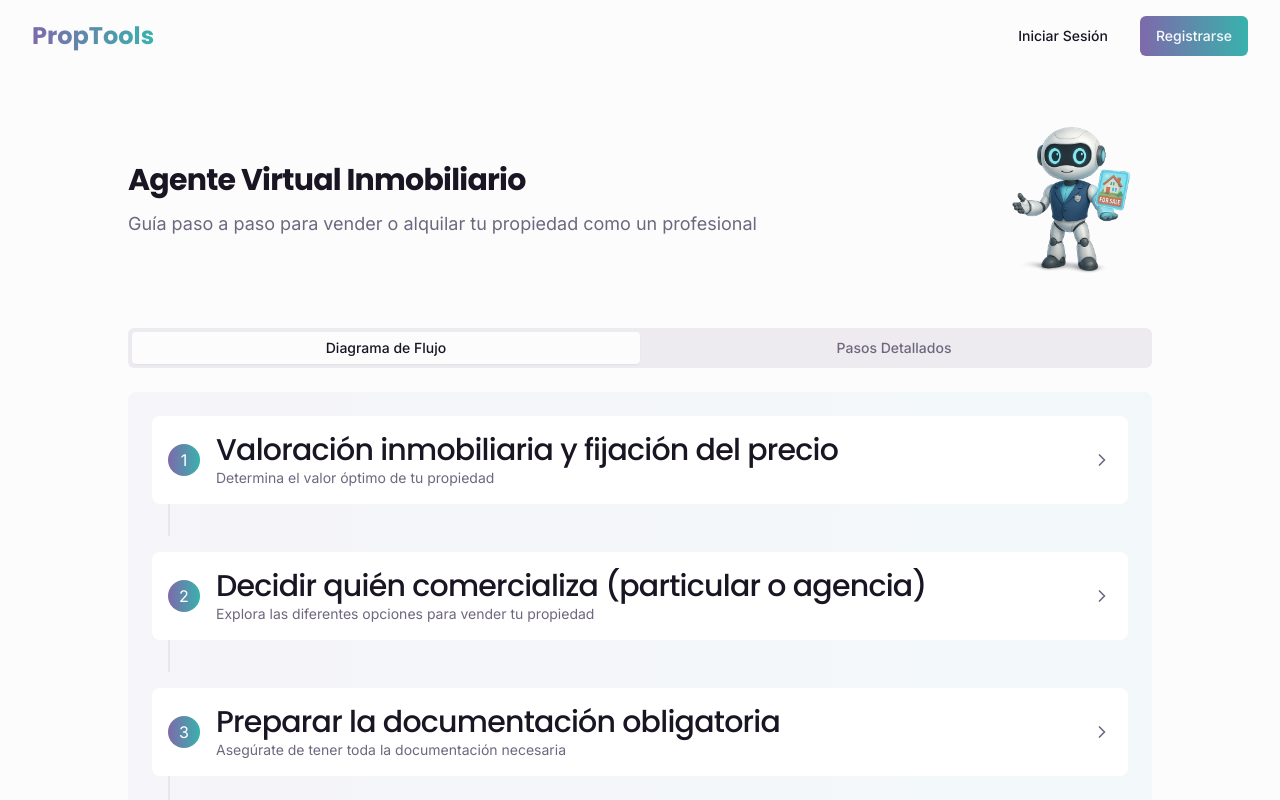
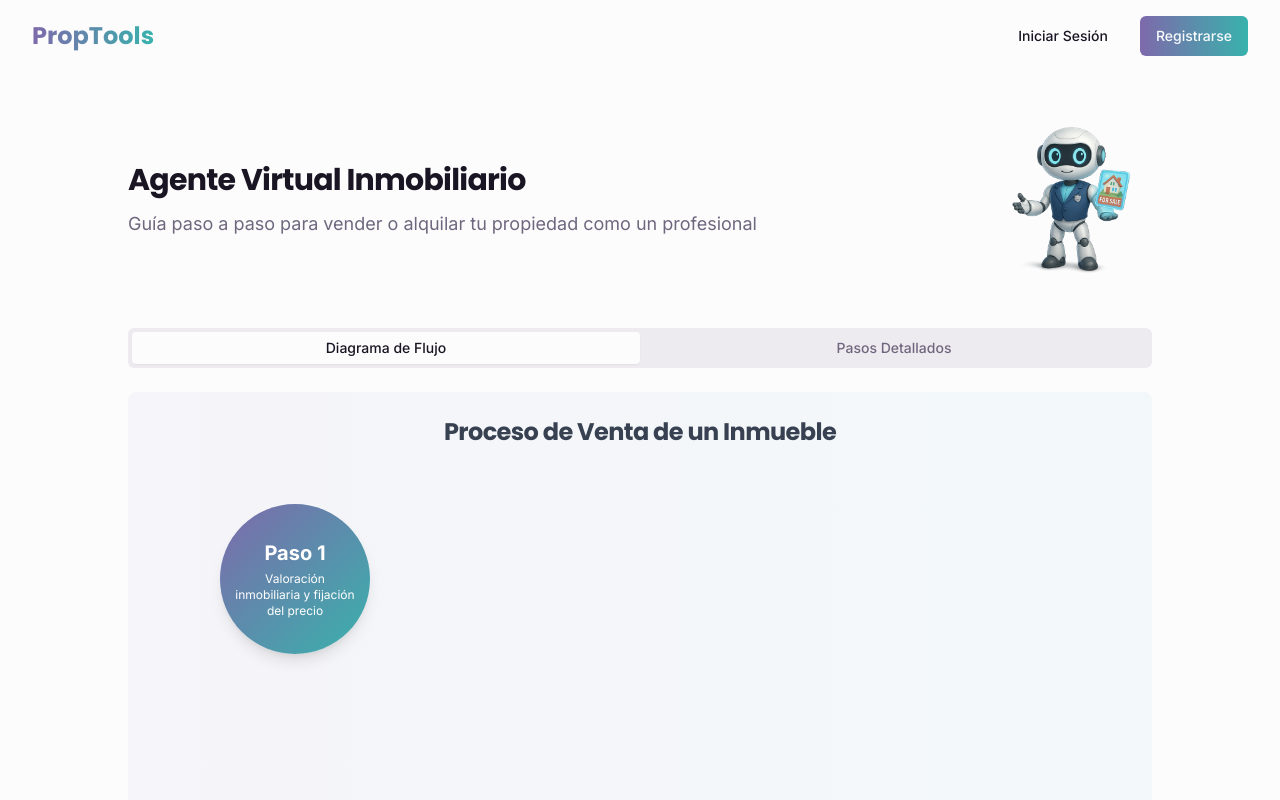
Before and after one commit to papparazzi76/casa-con-avatar-3d, a React (Vite) app: page /agente-virtual-inmobiliario in a window 1280 px wide. Shown: the top 800 px of the page. Built offline with nearby package versions, Linux system fonts and the light colour scheme.

Commit message:
Refactor: Implement flow chart in VirtualRealEstateAgent
The AI implemented a flow chart in the VirtualRealEstateAgent page, adapting the provided HTML/CSS/JS code to match the application's color palette and functionality.

```diff
--- a/src/pages/VirtualRealEstateAgent.tsx
+++ b/src/pages/VirtualRealEstateAgent.tsx
@@ -7,9 +7,11 @@ import { Card, CardContent, CardDescription, CardHeader, CardTitle } from "@/com
 import { Alert, AlertDescription, AlertTitle } from "@/components/ui/alert";
 import { Info, ChevronRight, CheckCircle2 } from "lucide-react";
 import { cn } from "@/lib/utils";
+import { motion } from "framer-motion";
 
 export default function VirtualRealEstateAgent() {
   const [activeStep, setActiveStep] = useState<number | null>(null);
+  const [visibleSteps, setVisibleSteps] = useState<number[]>([0]); // Initially only show first step
 
   // Define our steps
   const steps = [
@@ -373,6 +375,35 @@ export default function VirtualRealEstateAgent() {
     setActiveStep(activeStep === stepId ? null : stepId);
   };
 
+  // Function to reveal next step in flowchart
+  const revealNextStep = (currentIndex: number) => {
+    // Check if this is the currently active step in the flow
+    if (currentIndex !== Math.max(...visibleSteps)) return;
+
+    // Show next step if available
+    if (currentIndex < steps.length - 1) {
+      const nextIndex = currentIndex + 1;
+      setVisibleSteps(prev => [...prev, nextIndex]);
+    }
+  };
+
+  // Define sphere colors using our realestate theme colors
+  const sphereColors = [
+    'bg-gradient-to-br from-realestate-purple to-realestate-turquoise',
+    'bg-gradient-to-br from-realestate-turquoise to-realestate-purple',
+    'bg-gradient-to-br from-realestate-purple-light to-realestate-turquoise',
+    'bg-gradient-to-br from-realestate-turquoise to-realestate-purple-light',
+    'bg-gradient-to-br from-realestate-purple to-realestate-turquoise-light',
+    'bg-gradient-to-br from-realestate-turquoise-light to-realestate-purple',
+    'bg-gradient-to-br from-realestate-purple-dark to-realestate-turquoise',
+    'bg-gradient-to-br from-realestate-turquoise to-realestate-purple-dark',
+    'bg-gradient-to-br from-realestate-purple to-realestate-orange',
+    'bg-gradient-to-br from-realestate-orange to-realestate-purple',
+    'bg-gradient-to-br from-realestate-turquoise to-realestate-orange',
+    'bg-gradient-to-br from-realestate-orange to-realestate-turquoise',
+    'bg-gradient-to-br from-realestate-purple-light to-realestate-orange',
+  ];
+
   return (
     <div className="flex min-h-screen flex-col">
       <Header />
@@ -404,43 +435,77 @@ export default function VirtualRealEstateAgent() {
 
               <TabsContent value="flowchart" className="mt-6">
                 <div className="bg-gradient-to-r from-realestate-purple/5 to-realestate-turquoise/5 p-6 rounded-lg">
-                  <div className="flex flex-col space-y-4">
+                  <h2 className="text-2xl font-bold text-center text-gray-700 mb-8">
+                    Proceso de Venta de un Inmueble
+                  </h2>
+
+                  {/* Nuevo diagrama de flujo con esferas */}
+                  <div className="flex flex-wrap justify-center items-start gap-4 py-6">
                     {steps.map((step, index) => (
-                      <div key={step.id}>
-                        <div
+                      <React.Fragment key={step.id}>
+                        {/* Sphere step */}
+                        <motion.div
+                          initial={{ opacity: 0, scale: 0.8 }}
+                          animate={{
+                            opacity: visibleSteps.includes(index) ? 1 : 0,
+                            scale: visibleSteps.includes(index) ? 1 : 0.8,
+                          }}
+                          transition={{ duration: 0.5 }}
                           className={cn(
-                            "flex items-center p-4 rounded-lg cursor-pointer transition-colors",
-                            activeStep === step.id
-                              ? "bg-gradient-to-r from-realestate-purple/20 to-realestate-turquoise/20"
-                              : "bg-white hover:bg-gray-50"
+                            "w-[150px] h-[150px] md:w-[150px] md:h-[150px] rounded-full flex flex-col items-center justify-center text-center cursor-pointer transition-all duration-300 shadow-lg p-3 select-none",
+                            sphereColors[index % sphereColors.length],
+                            visibleSteps.includes(index) ? "visible" : "invisible",
+                            visibleSteps.includes(index) && index !== Math.max(...visibleSteps) ? "opacity-70" : ""
                           )}
-                          onClick={() => handleStepClick(step.id)}
+                          onClick={() => {
+                            revealNextStep(index);
+                            handleStepClick(step.id);
+                          }}
+                          whileHover={index === Math.max(...visibleSteps) ? {
+                            translateY: -5,
+                            scale: 1.05,
+                            boxShadow: "0 10px 15px rgba(0, 0, 0, 0.1)"
+                          } : {}}
                         >
-                          <div className="bg-gradient-to-r from-realestate-purple to-realestate-turquoise text-white rounded-full w-8 h-8 flex items-center justify-center mr-4">
-                            {step.id}
-                          </div>
-                          <div className="flex-1">
-                            <h3 className="font-medium">{step.title}</h3>
-                            <p className="text-sm text-muted-foreground">{step.description}</p>
-                          </div>
-                          <ChevronRight className={cn(
-                            "h-5 w-5 text-muted-foreground transition-transform",
-                            activeStep === step.id ? "rotate-90" : ""
-                          )} />
-                        </div>
+                          <span className="text-xl font-bold text-white">Paso {index + 1}</span>
+                          <span className="text-xs text-white mt-1">{step.title}</span>
+                        </motion.div>
 
-                        {activeStep === step.id && (
-                          <div className="mt-2 ml-12 p-4 bg-white rounded-lg border">
-                            {step.content}
-                          </div>
+                        {/* Arrow between steps */}
+                        {index < steps.length - 1 && (
+                          <motion.div
+                            initial={{ opacity: 0 }}
+                            animate={{
+                              opacity: visibleSteps.includes(index) && visibleSteps.includes(index + 1) ? 1 : 0
+                            }}
+                            className="text-2xl text-gray-500 flex items-center justify-center"
+                          >
+                            <ChevronRight className="h-8 w-8" />
+                          </motion.div>
                         )}
-
-                        {index < steps.length - 1 && (
-                          <div className="h-8 w-0.5 bg-gray-200 ml-4 mx-auto"></div>
-                        )}
-                      </div>
+                      </React.Fragment>
                     ))}
                   </div>
+
+                  {/* Step content panel that shows when a step is clicked */}
+                  {activeStep !== null && (
+                    <motion.div
+                      initial={{ opacity: 0, y: 20 }}
+                      animate={{ opacity: 1, y: 0 }}
+                      transition={{ duration: 0.3 }}
+                      className="mt-8 p-6 bg-white rounded-lg shadow-md"
+                    >
+                      {steps.find(s => s.id === activeStep)?.content}
+                    </motion.div>
+                  )}
+
+                  {activeStep === null && (
+                    <div className="text-center mt-8 p-4 bg-gray-50 rounded-lg border border-gray-200">
+                      <p className="text-muted-foreground">
+                        Haz clic en un paso para ver más detalles. Haz clic en el último paso visible para avanzar en el proceso.
+                      </p>
+                    </div>
+                  )}
                 </div>
               </TabsContent>
 
```
